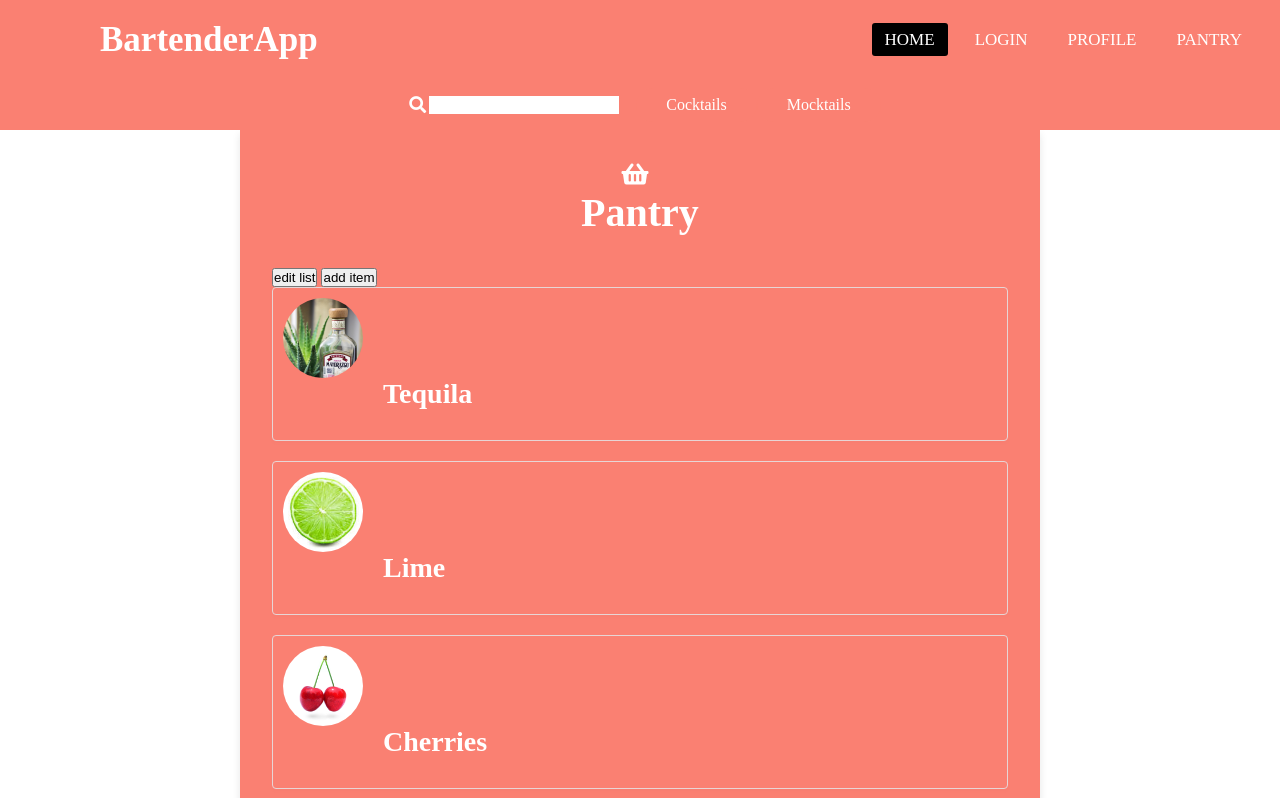
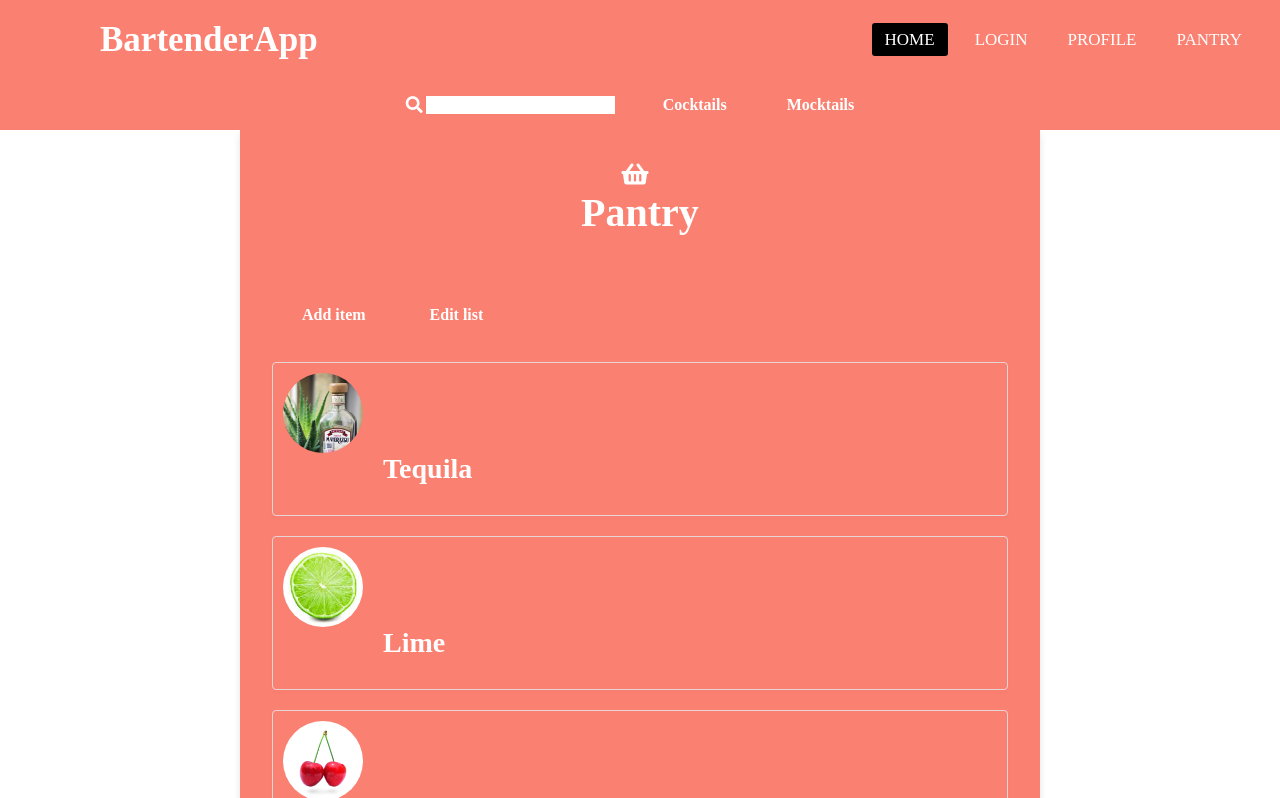
Before and after one commit to Pepalacios/csc642-BartenderApp, a website: page html/Pantry.html in a window 1280 px wide. Shown: the top 798 px of the page. Drawn offline with Linux system fonts and the light colour scheme.

Commit message:
changed buttons

```diff
--- a/css/app.css
+++ b/css/app.css
@@ -50,6 +50,8 @@ a.active,a:hover{
   padding: 8px 30px;
   margin: 30px 0;
   border-radius: 30px;
+  font-weight: bold;
+
 }
 .btn:hover{
   background-color: rgb(255, 174, 165);
--- a/html/Pantry.html
+++ b/html/Pantry.html
@@ -32,8 +32,8 @@
         </div>
           <h1>Pantry</h1>
         </div>
-            <button>edit list</button>
-            <button>add item</button>
+        <a href="../html/cocktails.html" class="btn">Add item </a>
+        <a href="../html/mocktails.html" class="btn">Edit list </a>
       <div class="product-list">
         <li class="product">
           <div class="window">
```
